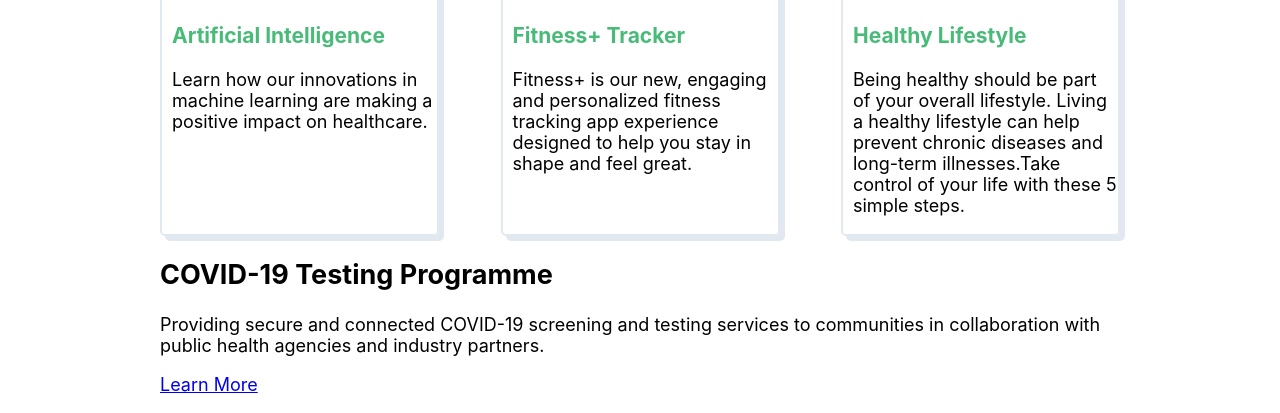
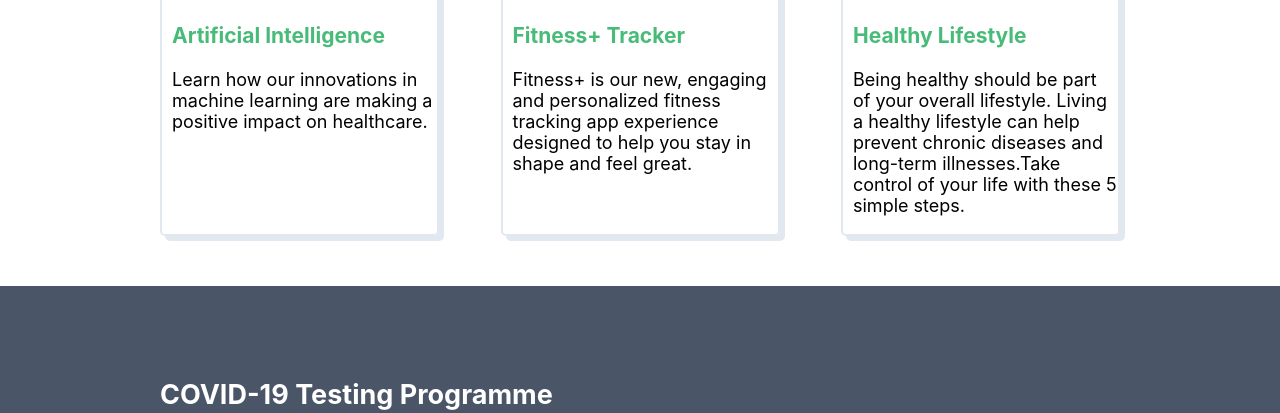
Before and after one commit to Rascal20/info2180-project1, a plain HTML site: page index.html in a window 1280 px wide. Shown: the part 604-1017 px from the top of the page. Drawn offline with Linux system fonts and the light colour scheme.

Commit message:
Testing Programme Section Styling

```diff
--- a/styles.css
+++ b/styles.css
@@ -66,6 +66,9 @@ li a:hover{
 }
 
 /*Learn About*/
+.learn-about{
+    padding-bottom: 50px;
+}
 .learn-about h2{
     font-size: 24px;
     color: #48BB78;
@@ -74,9 +77,6 @@ li a:hover{
     display: grid;
     grid-template-columns: auto auto auto;
     justify-content: space-between;
-    /*grid-template-rows: auto;
-    margin: 20px 20px;
-    align-self: auto;*/
 }
 .learn-about .container .card{
     border: 2px solid;
@@ -99,3 +99,31 @@ li a:hover{
 .card-body > p{
     padding-left: 10px;
 }
+
+/*Testing Programme*/
+.testing{
+    background-color: #4A5568;
+    color: white;
+    padding-top: 70px;
+    padding-bottom: 70px;
+}
+.testing .container{
+    display: flex;
+    align-items: center;
+   justify-content: space-between;
+}
+.testing-desciption{
+    width: 600px;
+}
+.btn{
+    background-color: #48BB78;
+    border-radius: 5px;
+    text-decoration: none;
+    text-transform: uppercase;
+    text-align: center;
+    color: white;
+    padding: 10px 36px;
+}
+.cta{
+    padding-right: 75px;
+}
```
